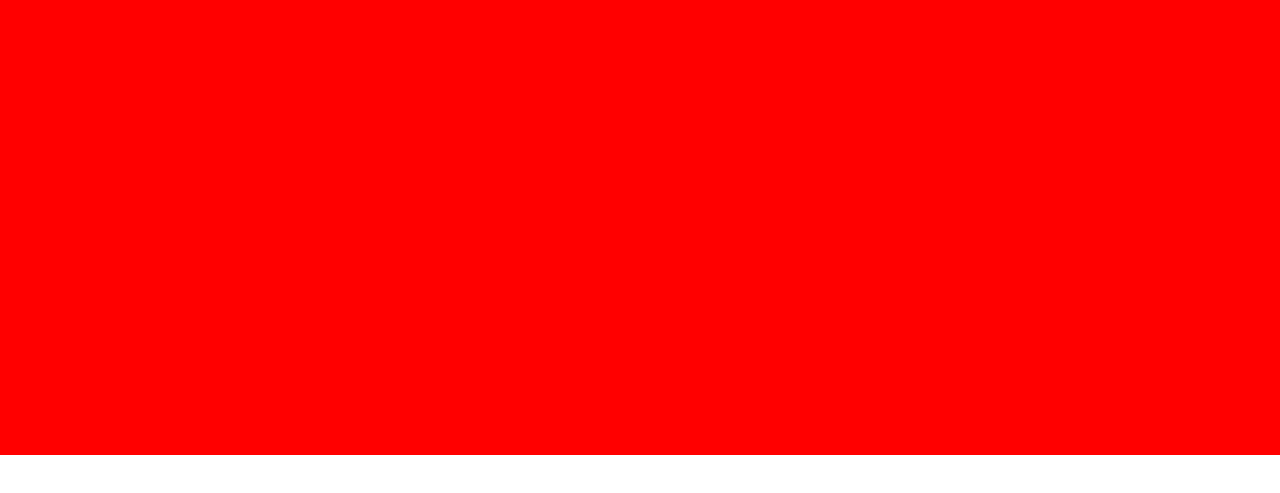
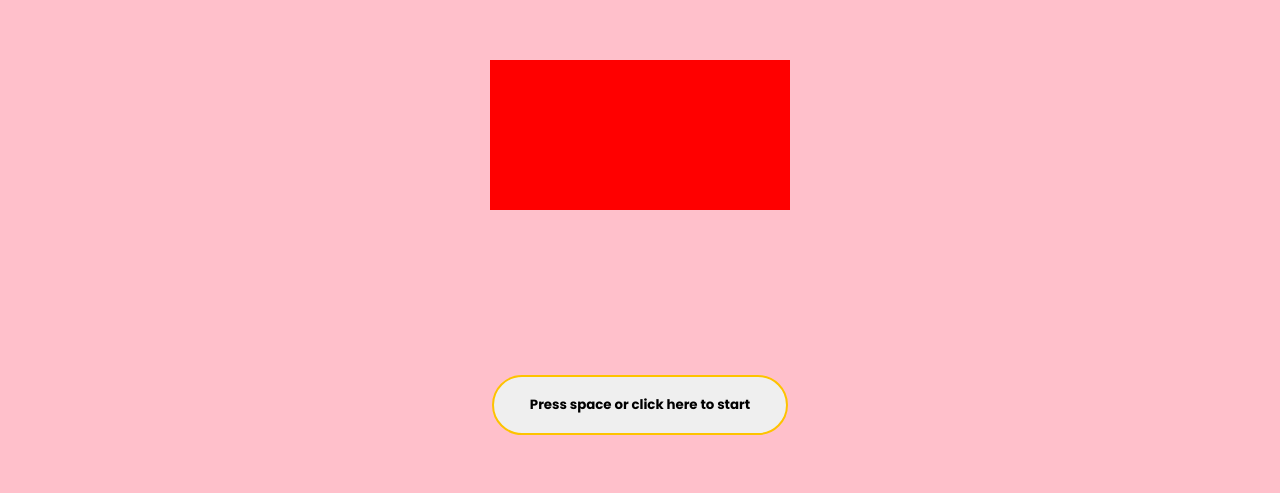
Before and after one commit to andrewfandy/panjat-pinang-the-game, a plain HTML site: page index.html in a window 1280 px wide. Shown: the part 265-758 px from the top of the page. Drawn offline with Linux system fonts and the light colour scheme.

Commit message:
Updating Files

```diff
--- a/assets/styles/styles.css
+++ b/assets/styles/styles.css
@@ -1,28 +1,47 @@
+@import url('https://fonts.googleapis.com/css2?family=Poppins:wght@500;700;800&display=swap');
 :root {
+    --primary-color : #016997;
+    --secondary-color : #FDC300;
+    --third-color : #76C8FB;
+    --other-color : #FF8AB0;
     font-size: 18px;
-    font-family: Arial, Helvetica, sans-serif;
 }
 
 * {
     box-sizing: border-box;
+    font-family: 'Poppins', sans-serif;
     margin: 0 auto;
     padding: 0;
 }
 
-#game-window {
-    background-color: red;
+.game-container {
+    background-color: pink;
     width: 100vw;
-    height: 90vh;
     max-width: 100vw;
+    height: 100vh;
     max-height: 100vh;
-}
-
-#start-button {
+    position: relative;
     display: flex;
     justify-content: center;
     align-items: center;
-    background-color: blue;
-    z-index: 1;
+}
+
+#game-window {
+    background-color: red;
+}
+.btn {
+    padding: 1rem 2rem;
+    border: 2px solid var(--secondary-color);
+    border-radius: 2rem;
+    font-weight: bold;
+}
+
+.btn:hover {
+    background-color: var(--secondary-color);
+}
+.btn.start-btn {
+    position: absolute;
+    bottom: 100px;
 
 }
 
--- a/index.html
+++ b/index.html
@@ -8,9 +8,8 @@
   </head>
   <body>
     <main class="game-container">
-      <canvas id="game-window">
-        <button id="start-button">START</button>
-      </canvas>
+      <canvas id="game-window"> </canvas>
+      <button class="btn start-btn">Press space or click here to start</button>
     </main>
     <script src="./src/main.js"></script>
   </body>
--- a/src/main.js
+++ b/src/main.js
@@ -1,2 +1,2 @@
 const gameWindow = document.getElementById("game-window");
-// const gameWindow
+const startButton = document.getElementsByClassName("start-btn");
```
